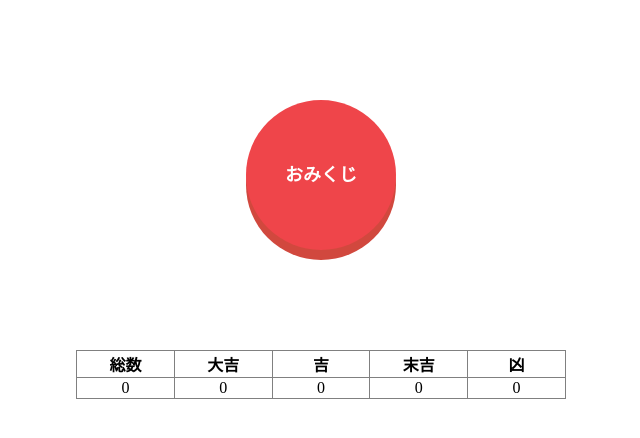
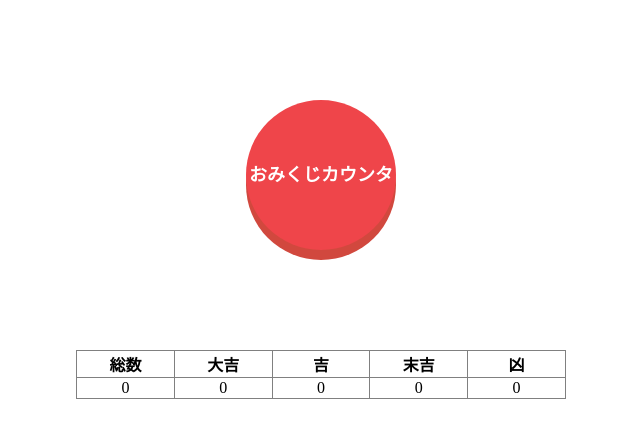
Before and after one commit to Saburi314/js_omikuji, a plain HTML site: page index.html in a window 1280 px wide. Shown: the whole page, without its empty margins (319-959 px from the left). Drawn offline with Linux system fonts and the light colour scheme.

Commit message:
Update index.html

```diff
--- a/index.html
+++ b/index.html
@@ -9,7 +9,7 @@
 </head>
 <body>
 <div id ="btn" class="omikuji_btn">
-   <p>おみくじ</p>
+   <p>おみくじカウンター</p>
 </div>
 
 <div class="">
```
